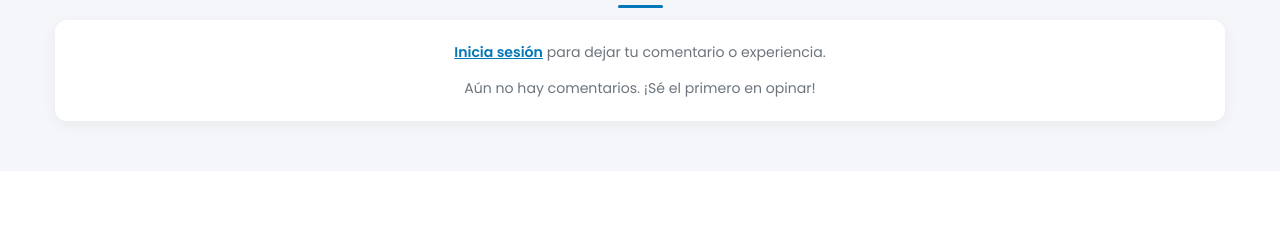
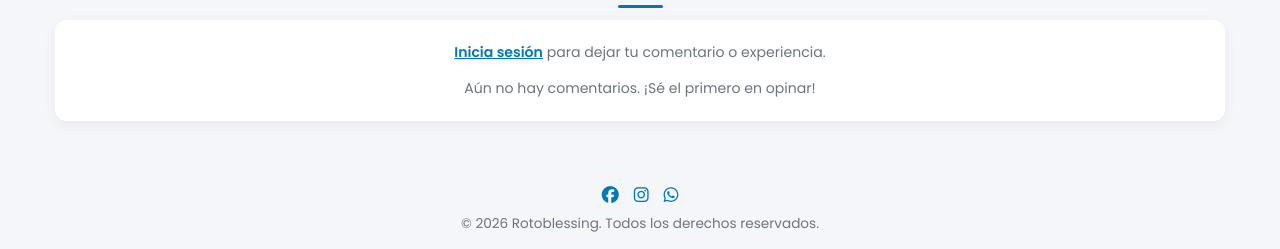
Before and after one commit to JuanSout723/Rotoblessing, a Flask app: page / in a window 1280 px wide. Shown: the part 1416-1665 px from the top of the page. Before the commit the page ends 1549 px from the top, so only its background shows below. Run offline with Flask 3, Linux system fonts and the light colour scheme.

```diff
--- a/templates/index.html
+++ b/templates/index.html
@@ -104,7 +104,7 @@
         .modal-close { position: absolute; top: 15px; right: 15px; background: none; border: none; font-size: 1.3rem; cursor: pointer; color: #6c757d; }
 
         /* Footer y Redes Sociales */
-        footer { padding: 15px 0; }
+        footer { padding: 15px 0; text-align: center; color: #6c757d; font-size: 0.85rem; }
         .social-icons { display: flex; justify-content: center; gap: 15px; margin-bottom: 8px; }
 
         /* Media Queries adaptadas específicamente para móviles */
@@ -116,7 +116,6 @@
                 gap: 8px;
             }
 
-            /* Primera línea del header: Logo y Título alineados a la izquierda o centro */
             header h1 {
                 font-size: 1.15rem;
                 justify-content: center;
@@ -124,7 +123,6 @@
                 border-bottom: 1px solid rgba(255, 255, 255, 0.15);
             }
 
-            /* Segunda línea del header: Enlaces organizados en formato de pastillas/botones espaciados */
             .nav-links {
                 display: grid;
                 grid-template-columns: repeat(3, 1fr);
@@ -145,7 +143,6 @@
                 text-overflow: ellipsis;
             }
 
-            /* Si hay usuario activo, el botón de menú se acomoda al lado o en su propia fila de forma limpia */
             .dropdown {
                 grid-column: 1 / -1;
                 width: 100%;
@@ -274,7 +271,7 @@
                         </div>
                         <div class="form-group">
                             <label>Tipo de Usuario (Rol)</label>
-                            <select name="rol" id="rolSelect" required>
+                            <select name="rol" id="rolSelect" required onchange="toggleCodigoVerificacion()">
                                 <option value="" disabled selected>-- Selecciona un Rol --</option>
                                 <option value="Comprador">Comprador</option>
                                 <option value="Vendedor">Vendedor</option>
@@ -496,17 +493,21 @@
                 </div>
                 <button type="submit" class="btn" style="margin-bottom: 12px;"><i class="fa-solid fa-floppy-disk"></i> Guardar Cambios</button>
             </form>
-
-            <hr style="margin: 15px 0; border: none; border-top: 1px solid #eee;">
-
-            <form action="/perfil/eliminar" method="POST" onsubmit="return confirm('¿Estás COMPLETAMENTE SEGURO de eliminar tu cuenta de forma permanente? Esta acción no se puede deshacer.');">
-                <button type="submit" class="btn" style="background-color: #dc3545;"><i class="fa-solid fa-user-xmark"></i> Eliminar mi cuenta permanentemente</button>
-            </form>
         </div>
     </div>
     {% endif %}
 
-    <!-- Scripts para el manejo de modales -->
+    <!-- Footer -->
+    <footer>
+        <div class="social-icons">
+            <a href="#" style="color: #0077b6;"><i class="fa-brands fa-facebook fa-lg"></i></a>
+            <a href="#" style="color: #0077b6;"><i class="fa-brands fa-instagram fa-lg"></i></a>
+            <a href="#" style="color: #0077b6;"><i class="fa-brands fa-whatsapp fa-lg"></i></a>
+        </div>
+        <p>&copy; 2026 Rotoblessing. Todos los derechos reservados.</p>
+    </footer>
+
+    <!-- Scripts de Control de Modales y Formularios -->
     <script>
         function abrirModalVendedores() {
             document.getElementById('modalVendedores').style.display = 'flex';
@@ -514,25 +515,38 @@
         function cerrarModalVendedores() {
             document.getElementById('modalVendedores').style.display = 'none';
         }
+
         function abrirModalPerfil(event) {
             event.preventDefault();
-            document.getElementById('modalPerfil').style.display = 'flex';
+            const modal = document.getElementById('modalPerfil');
+            if (modal) modal.style.display = 'flex';
         }
         function cerrarModalPerfil() {
-            document.getElementById('modalPerfil').style.display = 'none';
+            const modal = document.getElementById('modalPerfil');
+            if (modal) modal.style.display = 'none';
         }
 
+        function toggleCodigoVerificacion() {
             const rolSelect = document.getElementById('rolSelect');
-        if_rolSelect = document.getElementById('rolSelect');
-        if (rolSelect) {
-            rolSelect.addEventListener('change', function() {
             const codigoGrupo = document.getElementById('codigoGrupo');
-                if (this.value === 'Vendedor' || this.value === 'Dueno') {
+            const labelCodigo = document.getElementById('labelCodigo');
+            if (!rolSelect) return;
+
+            const valor = rolSelect.value;
+            if (valor === 'Vendedor' || valor === 'Dueno') {
                 codigoGrupo.style.display = 'block';
+                labelCodigo.textContent = valor === 'Dueno' ? 'Código de Acceso de Dueño' : 'Código de Acceso de Vendedor';
             } else {
                 codigoGrupo.style.display = 'none';
             }
-            });
+        }
+
+        // Cerrar modales haciendo clic fuera del contenido
+        window.onclick = function(event) {
+            const modalV = document.getElementById('modalVendedores');
+            const modalP = document.getElementById('modalPerfil');
+            if (event.target === modalV) modalV.style.display = 'none';
+            if (event.target === modalP) modalP.style.display = 'none';
         }
     </script>
 </body>
```
Lines whose indentation alone changed are shown as unchanged.
